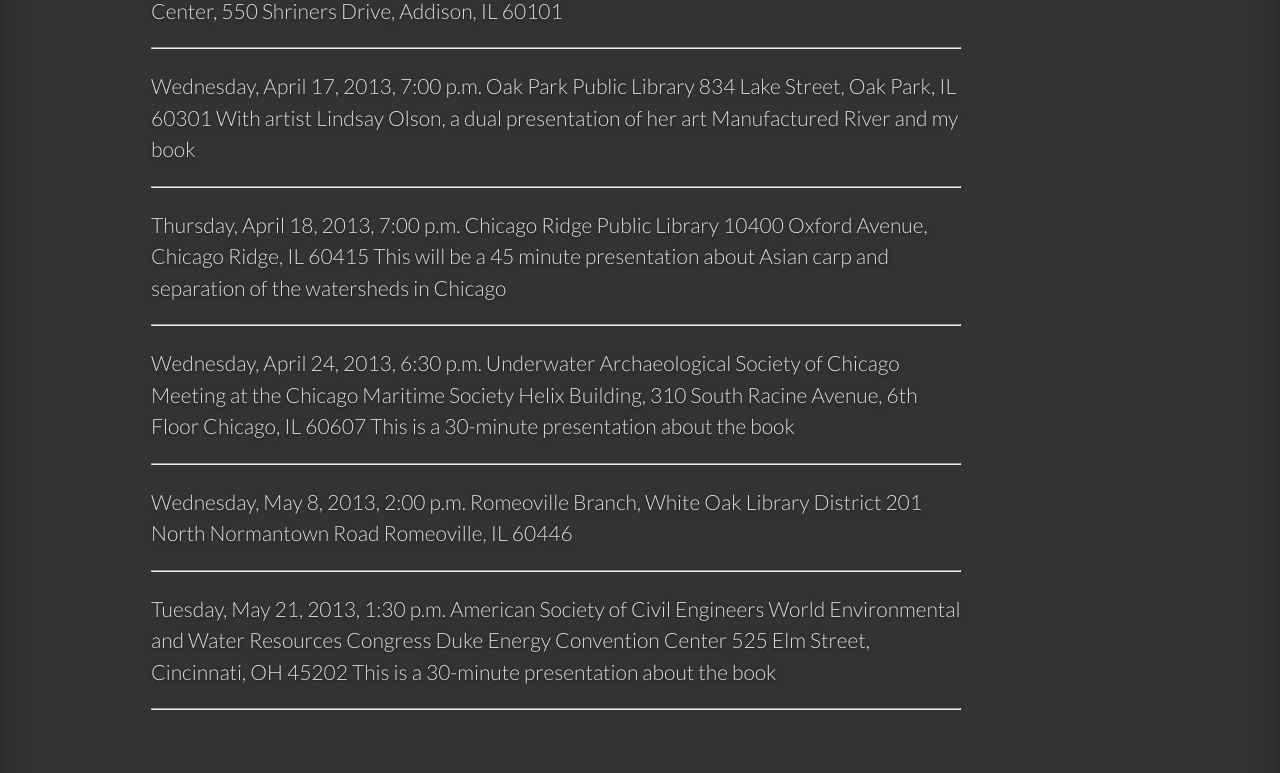
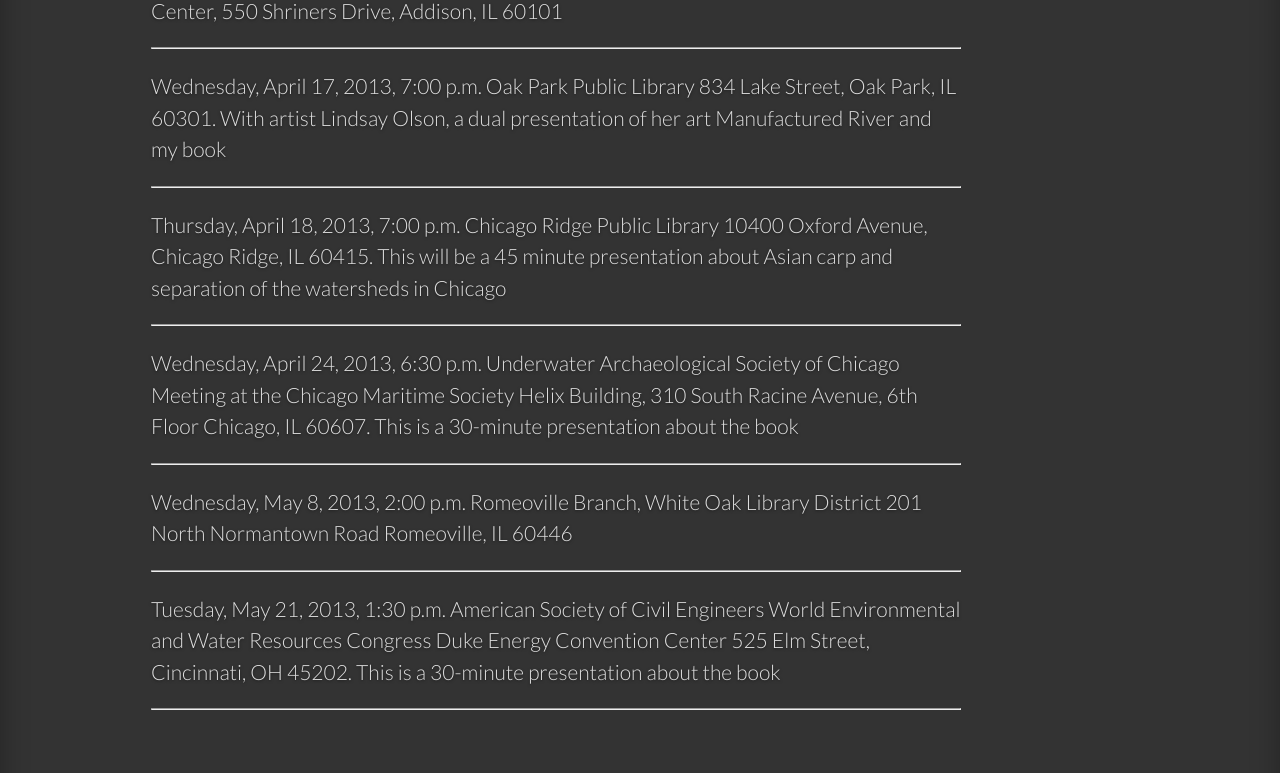
Before and after one commit to LanyonM/lanyonspeaks, a Jekyll site: the page built from _posts/2013-01-01-speaking.md, in a window 1280 px wide. Shown: the part 517-1290 px from the top of the page. Built offline with Jekyll 4.4.1, drawn with Linux system fonts in a browser that asks for light colours; some web fonts are replaced.

```diff
--- a/_posts/2013-01-01-speaking.md
+++ b/_posts/2013-01-01-speaking.md
@@ -16,7 +16,7 @@ The book has been recognized as the single best new book published in the field
 
 Wednesday, April 17, 2013, 7:00 p.m.
 Oak Park Public Library
-834 Lake Street, Oak Park, IL 60301
+834 Lake Street, Oak Park, IL 60301.
 With artist Lindsay Olson, a dual presentation
 of her art Manufactured River and my book
 
@@ -24,7 +24,7 @@ of her art Manufactured River and my book
 
 Thursday, April 18, 2013, 7:00 p.m.
 Chicago Ridge Public Library
-10400 Oxford Avenue, Chicago Ridge, IL 60415
+10400 Oxford Avenue, Chicago Ridge, IL 60415.
 This will be a 45 minute presentation about Asian
 carp and separation of the watersheds in Chicago
 
@@ -34,7 +34,7 @@ Wednesday, April 24, 2013, 6:30 p.m.
 Underwater Archaeological Society of Chicago
 Meeting at the Chicago Maritime Society
 Helix Building, 310 South Racine Avenue, 6th Floor
-Chicago, IL 60607
+Chicago, IL 60607.
 This is a 30-minute presentation about the book
 
 ----
@@ -50,7 +50,7 @@ Tuesday, May 21, 2013, 1:30 p.m.
 American Society of Civil Engineers
 World Environmental and Water Resources Congress
 Duke Energy Convention Center
-525 Elm Street, Cincinnati, OH 45202
+525 Elm Street, Cincinnati, OH 45202.
 This is a 30-minute presentation about the book
 
 ----
```
